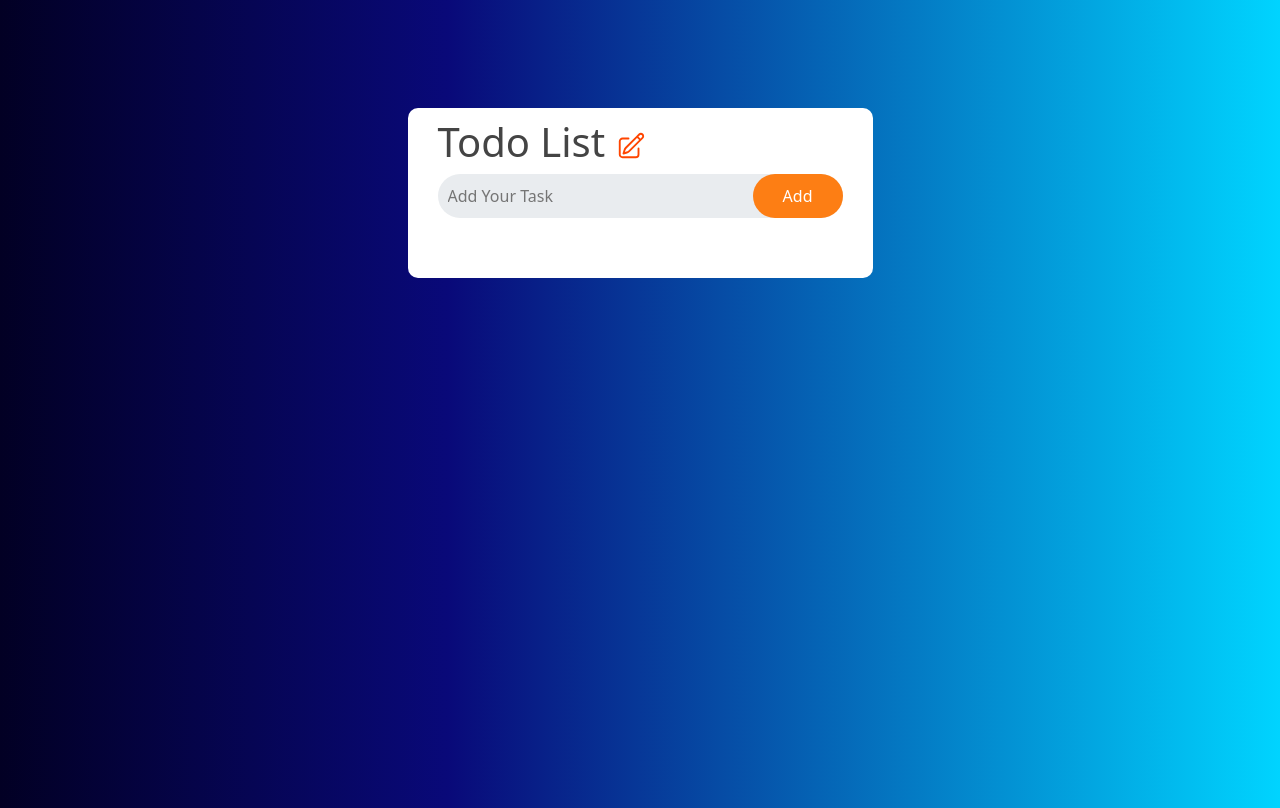
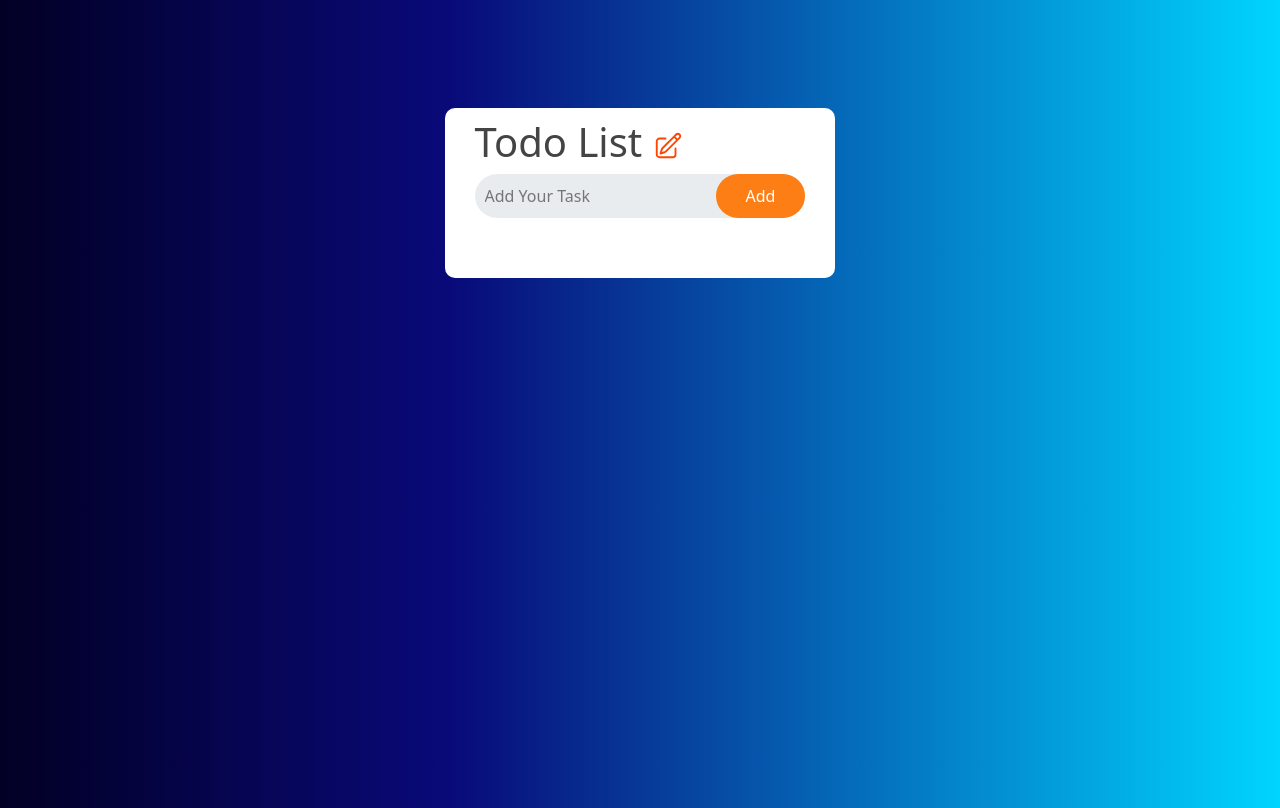
Before and after one commit to Arsla-1/todo, a plain HTML site: page index.html in a window 1280 px wide. Drawn offline with nearby package versions, Linux system fonts and the light colour scheme.

Commit message:
second commit

```diff
--- a/index.html
+++ b/index.html
@@ -15,7 +15,6 @@
   <body>
     <div class="container d-flex justify-content-center my-2">
       <!-- <div class="justify-content-center"> -->
-      <div class="col-lg-5">
       <div class="todolist">
         <header>
           <h1>
@@ -53,7 +52,6 @@
         </div>
       </div>
     </div>
-    </div>
 
     <script
       src="https://cdn.jsdelivr.net/npm/bootstrap@5.2.3/dist/js/bootstrap.bundle.min.js"
```
Lines whose indentation alone changed are shown as unchanged.
